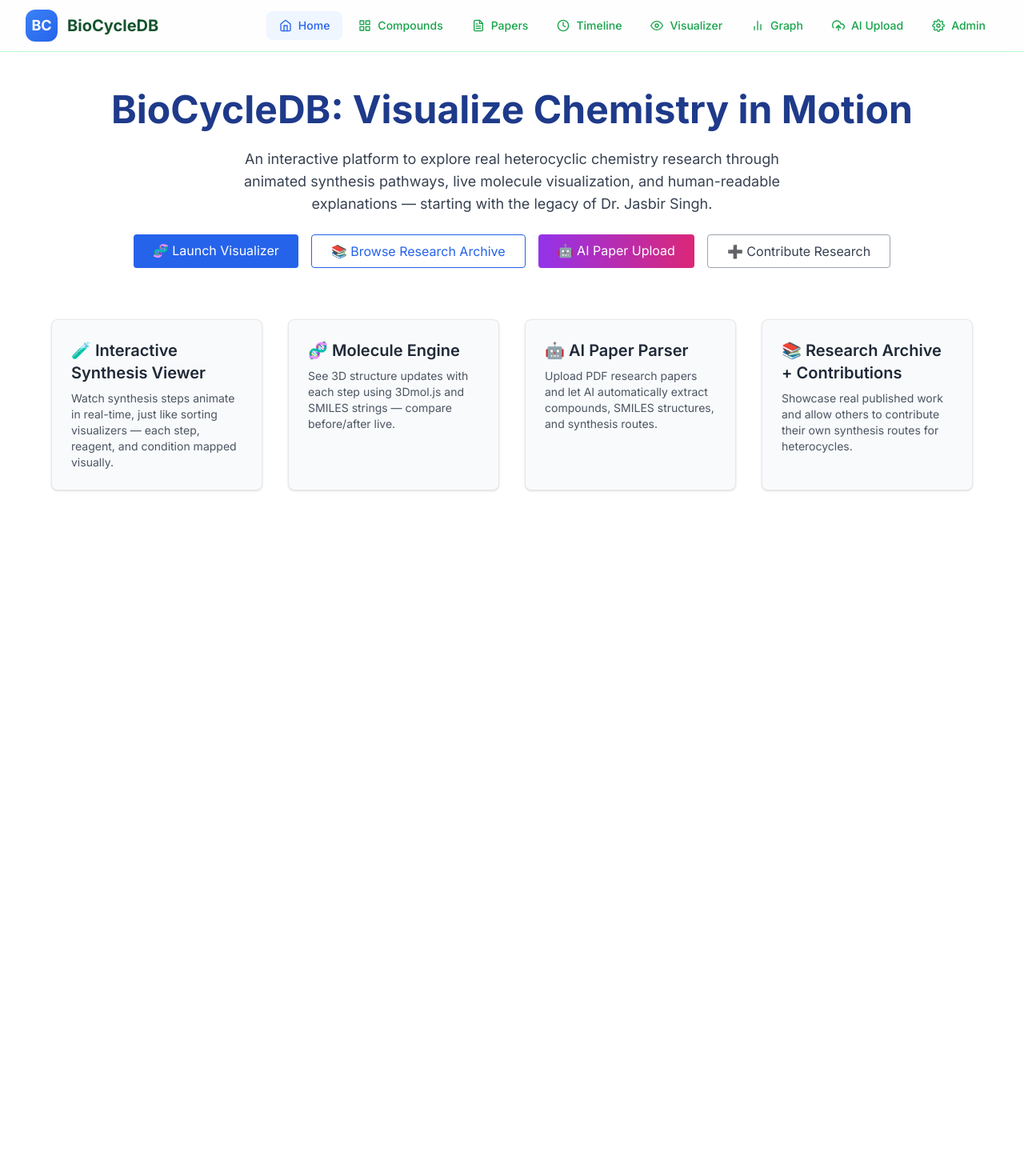
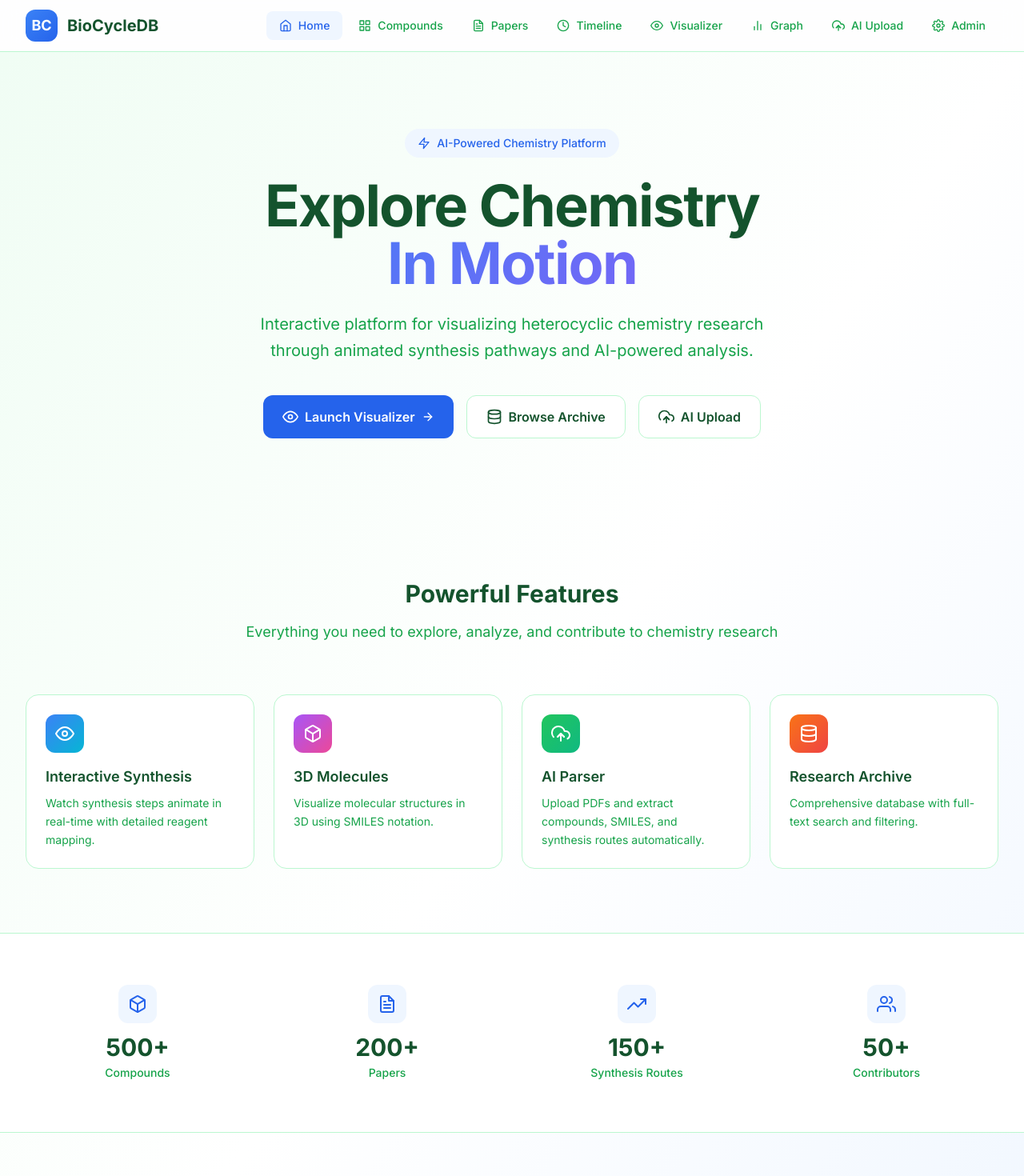
Before and after one commit to Arjun140205/BiocycleDB, a React (Create React App) app in the folder client/: page / in a window 1280 px wide. Shown: the top 1470 px of the page at 80% size. Before the commit the page ends 865 px from the top, so only its background shows below. Built offline with nearby package versions, Linux system fonts and the light colour scheme.

Commit message:
feat: improve Home page layout and performance

```diff
--- a/client/src/pages/Home.jsx
+++ b/client/src/pages/Home.jsx
@@ -1,63 +1,162 @@
 import { Link } from "react-router-dom";
+import {
+  FiEye,
+  FiDatabase,
+  FiUploadCloud,
+  FiZap,
+  FiBox,
+  FiFileText,
+  FiTrendingUp,
+  FiUsers,
+  FiArrowRight
+} from "react-icons/fi";
 
 const Home = () => {
   return (
-    <div className="min-h-screen bg-white text-gray-800 px-6 py-12">
-      <div className="max-w-5xl mx-auto text-center space-y-6">
-        <h1 className="text-4xl md:text-5xl font-bold text-blue-900">
-          BioCycleDB: Visualize Chemistry in Motion
+    <div className="min-h-screen bg-gradient-to-br from-secondary-50 via-white to-primary-50">
+      {/* Hero Section */}
+      <div className="relative overflow-hidden">
+        <div className="absolute inset-0 bg-grid-pattern opacity-5"></div>
+        <div className="max-w-7xl mx-auto px-4 sm:px-6 lg:px-8 py-24 relative">
+          <div className="text-center max-w-4xl mx-auto animate-fade-in">
+            <div className="inline-flex items-center space-x-2 bg-primary-50 text-primary-600 px-4 py-2 rounded-full text-sm font-medium mb-6">
+              <FiZap className="w-4 h-4" />
+              <span>AI-Powered Chemistry Platform</span>
+            </div>
+
+            <h1 className="text-5xl md:text-6xl lg:text-7xl font-bold text-secondary-900 mb-6 tracking-tight">
+              Explore Chemistry
+              <span className="block gradient-text">In Motion</span>
             </h1>
-        <p className="text-lg text-gray-700 max-w-2xl mx-auto">
-          An interactive platform to explore real heterocyclic chemistry research through
-          animated synthesis pathways, live molecule visualization, and human-readable
-          explanations — starting with the legacy of Dr. Jasbir Singh.
+
+            <p className="text-xl text-secondary-600 mb-10 leading-relaxed max-w-2xl mx-auto">
+              Interactive platform for visualizing heterocyclic chemistry research through
+              animated synthesis pathways and AI-powered analysis.
             </p>
-        <div className="flex justify-center gap-4 mt-6 flex-wrap">
-          <Link to="/visualizer" className="bg-blue-600 text-white px-6 py-2 rounded hover:bg-blue-700">
-            🧬 Launch Visualizer
+
+            <div className="flex flex-wrap justify-center gap-4">
+              <Link
+                to="/visualizer"
+                className="group inline-flex items-center space-x-2 bg-primary-600 text-white px-6 py-3.5 rounded-xl font-semibold hover:bg-primary-700 shadow-soft hover:shadow-medium transition-all"
+              >
+                <FiEye className="w-5 h-5" />
+                <span>Launch Visualizer</span>
+                <FiArrowRight className="w-4 h-4 group-hover:translate-x-1 transition-transform" />
               </Link>
-          <Link to="/archive" className="border border-blue-600 text-blue-600 px-6 py-2 rounded hover:bg-blue-100">
-            📚 Browse Research Archive
+
+              <Link
+                to="/archive"
+                className="inline-flex items-center space-x-2 bg-white text-secondary-900 px-6 py-3.5 rounded-xl font-semibold border border-secondary-200 hover:border-secondary-300 hover:shadow-soft transition-all"
+              >
+                <FiDatabase className="w-5 h-5" />
+                <span>Browse Archive</span>
               </Link>
-          <Link to="/paper-upload" className="bg-gradient-to-r from-purple-600 to-pink-600 text-white px-6 py-2 rounded hover:from-purple-700 hover:to-pink-700">
-            🤖 AI Paper Upload
-          </Link>
-          <Link to="/submit" className="border border-gray-400 text-gray-700 px-6 py-2 rounded hover:bg-gray-100">
-            ➕ Contribute Research
+
+              <Link
+                to="/paper-upload"
+                className="inline-flex items-center space-x-2 bg-white text-secondary-900 px-6 py-3.5 rounded-xl font-semibold border border-secondary-200 hover:border-secondary-300 hover:shadow-soft transition-all"
+              >
+                <FiUploadCloud className="w-5 h-5" />
+                <span>AI Upload</span>
               </Link>
             </div>
           </div>
+        </div>
+      </div>
 
-      <div className="mt-16 max-w-6xl mx-auto grid grid-cols-1 md:grid-cols-2 lg:grid-cols-4 gap-8">
+      {/* Features Grid */}
+      <div className="max-w-7xl mx-auto px-4 sm:px-6 lg:px-8 py-20">
+        <div className="text-center mb-16">
+          <h2 className="text-3xl font-bold text-secondary-900 mb-4">
+            Powerful Features
+          </h2>
+          <p className="text-lg text-secondary-600 max-w-2xl mx-auto">
+            Everything you need to explore, analyze, and contribute to chemistry research
+          </p>
+        </div>
+
+        <div className="grid grid-cols-1 md:grid-cols-2 lg:grid-cols-4 gap-6">
           <FeatureCard
-          title="Interactive Synthesis Viewer"
-          emoji="🧪"
-          desc="Watch synthesis steps animate in real-time, just like sorting visualizers — each step, reagent, and condition mapped visually."
+            icon={FiEye}
+            title="Interactive Synthesis"
+            description="Watch synthesis steps animate in real-time with detailed reagent mapping."
+            gradient="from-blue-500 to-cyan-500"
           />
           <FeatureCard
-          title="Molecule Engine"
-          emoji="🧬"
-          desc="See 3D structure updates with each step using 3Dmol.js and SMILES strings — compare before/after live."
+            icon={FiBox}
+            title="3D Molecules"
+            description="Visualize molecular structures in 3D using SMILES notation."
+            gradient="from-purple-500 to-pink-500"
           />
           <FeatureCard
-          title="AI Paper Parser"
-          emoji="🤖"
-          desc="Upload PDF research papers and let AI automatically extract compounds, SMILES structures, and synthesis routes."
+            icon={FiUploadCloud}
+            title="AI Parser"
+            description="Upload PDFs and extract compounds, SMILES, and synthesis routes automatically."
+            gradient="from-green-500 to-emerald-500"
           />
           <FeatureCard
-          title="Research Archive + Contributions"
-          emoji="📚"
-          desc="Showcase real published work and allow others to contribute their own synthesis routes for heterocycles."
+            icon={FiDatabase}
+            title="Research Archive"
+            description="Comprehensive database with full-text search and filtering."
+            gradient="from-orange-500 to-red-500"
           />
+        </div>
+      </div>
+
+      {/* Stats Section */}
+      <div className="bg-white border-y border-secondary-200">
+        <div className="max-w-7xl mx-auto px-4 sm:px-6 lg:px-8 py-16">
+          <div className="grid grid-cols-2 md:grid-cols-4 gap-8">
+            <StatCard icon={FiBox} number="500+" label="Compounds" />
+            <StatCard icon={FiFileText} number="200+" label="Papers" />
+            <StatCard icon={FiTrendingUp} number="150+" label="Synthesis Routes" />
+            <StatCard icon={FiUsers} number="50+" label="Contributors" />
+          </div>
+        </div>
+      </div>
+
+      {/* CTA Section */}
+      <div className="max-w-7xl mx-auto px-4 sm:px-6 lg:px-8 py-20">
+        <div className="relative overflow-hidden bg-gradient-to-br from-primary-600 to-primary-700 rounded-3xl p-12 shadow-large">
+          <div className="absolute inset-0 bg-grid-pattern opacity-10"></div>
+          <div className="relative text-center">
+            <h2 className="text-3xl md:text-4xl font-bold text-white mb-4">
+              Ready to explore chemistry?
+            </h2>
+            <p className="text-primary-100 text-lg mb-8 max-w-2xl mx-auto">
+              Start visualizing synthesis pathways, exploring compounds, or contribute your own research.
+            </p>
+            <Link
+              to="/compounds"
+              className="inline-flex items-center space-x-2 bg-white text-primary-600 px-8 py-4 rounded-xl font-semibold hover:bg-primary-50 shadow-soft hover:shadow-medium transition-all"
+            >
+              <span>Get Started</span>
+              <FiArrowRight className="w-5 h-5" />
+            </Link>
+          </div>
+        </div>
       </div>
     </div>
   );
 };
 
-const FeatureCard = ({ emoji, title, desc }) => (
-  <div className="bg-gray-50 border p-6 rounded-lg shadow hover:shadow-md transition">
-    <h3 className="text-xl font-semibold mb-2">{emoji} {title}</h3>
-    <p className="text-sm text-gray-600">{desc}</p>
+const FeatureCard = ({ icon: Icon, title, description, gradient }) => (
+  <div className="group relative bg-white rounded-2xl p-6 border border-secondary-200 hover:border-secondary-300 hover:shadow-medium transition-all">
+    <div className={`w-12 h-12 bg-gradient-to-br ${gradient} rounded-xl flex items-center justify-center mb-4 group-hover:scale-110 transition-transform`}>
+      <Icon className="w-6 h-6 text-white" />
+    </div>
+    <h3 className="text-lg font-semibold text-secondary-900 mb-2">{title}</h3>
+    <p className="text-sm text-secondary-600 leading-relaxed">{description}</p>
+  </div>
+);
+
+const StatCard = ({ icon: Icon, number, label }) => (
+  <div className="text-center">
+    <div className="inline-flex items-center justify-center w-12 h-12 bg-primary-50 rounded-xl mb-3">
+      <Icon className="w-6 h-6 text-primary-600" />
+    </div>
+    <div className="text-3xl font-bold text-secondary-900 mb-1">{number}</div>
+    <div className="text-sm text-secondary-600 font-medium">{label}</div>
   </div>
 );
 
```
Lines whose indentation alone changed are shown as unchanged.
